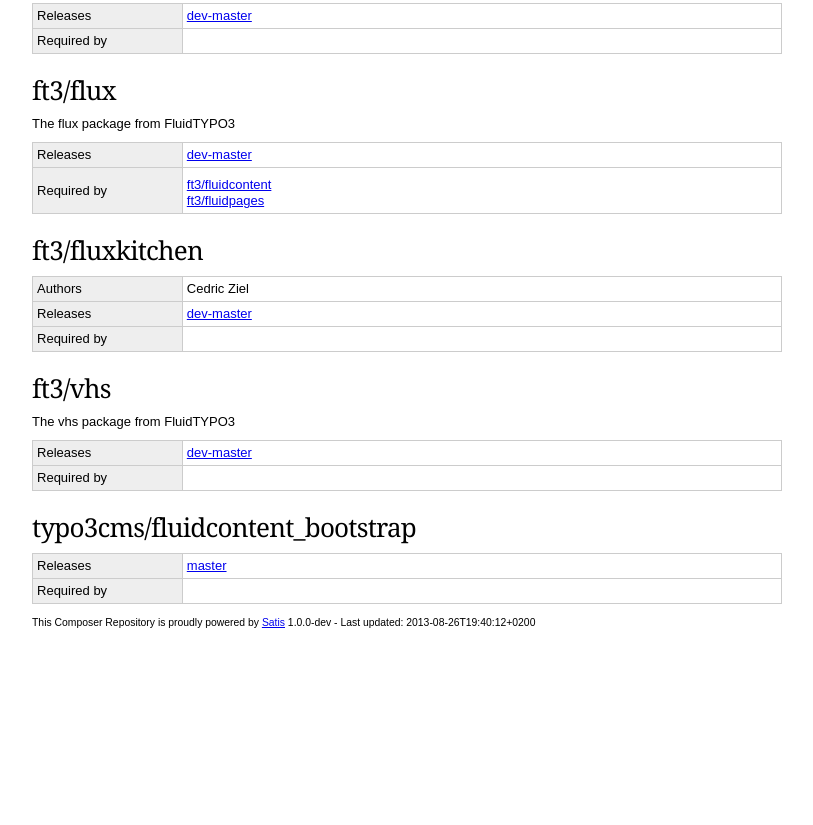
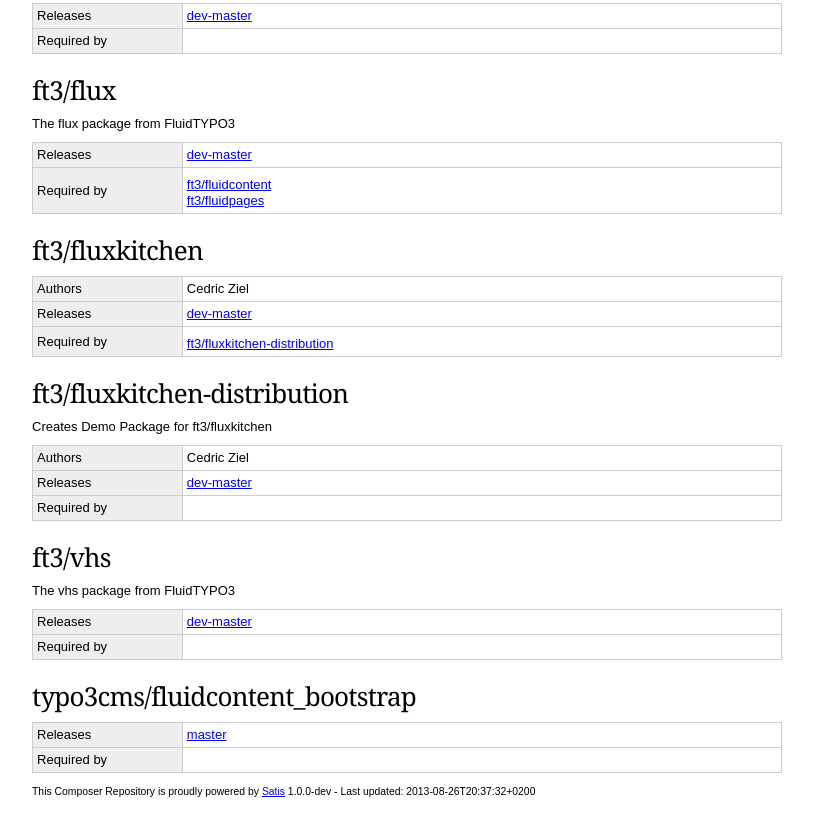
Before and after one commit to tiggr/composer-repo, a plain HTML site: page index.html in a window 1280 px wide. Shown: the part 571-1396 px from the top of the page, without its empty margins (233-1046 px from the left). Before the commit the page ends 1227 px from the top, so only its background shows below. Drawn offline with Linux system fonts and the light colour scheme.

```diff
--- a/index.html
+++ b/index.html
@@ -116,6 +116,28 @@ input#search { font-size: 20px; margin: 5px 0; padding: 4px 5px; width: 100%; bo
                         <tr>
                             <th>Required by</th>
                             <td>
+                                                                                                    <ul>
+                                                                                    <li><a href="#ft3/fluxkitchen-distribution">ft3/fluxkitchen-distribution</a></li>
+                                                                            </ul>
+                                                            </td>
+                        </tr>
+                    </table>
+                                    <h3 id="ft3/fluxkitchen-distribution">ft3/fluxkitchen-distribution</h3>
+                                            <p>Creates Demo Package for ft3/fluxkitchen</p>
+                                        <table>
+                                                                                                    <tr>
+                                <th>Authors</th>
+                                <td>
+                                    Cedric Ziel                                </td>
+                            </tr>
+                                                <tr>
+                            <th>Releases</th>
+                            <td>
+                                <a href="https://api.github.com/repos/cedricziel/fluxkitchen-distribution/zipball/8e84998d0afba8e806c53f70f73f47f3648adb2b" title="8e84998d0afba8e806c53f70f73f47f3648adb2b">dev-master</a>                            </td>
+                        </tr>
+                        <tr>
+                            <th>Required by</th>
+                            <td>
                                                                                             </td>
                         </tr>
                     </table>
@@ -149,7 +171,7 @@ input#search { font-size: 20px; margin: 5px 0; padding: 4px 5px; width: 100%; bo
                             </div>
         </div>
         <div id="ft">
-            <p><small>This Composer Repository is proudly powered by <a href="https://github.com/composer/satis">Satis</a> 1.0.0-dev - Last updated:  2013-08-26T19:40:12+0200</small></p>
+            <p><small>This Composer Repository is proudly powered by <a href="https://github.com/composer/satis">Satis</a> 1.0.0-dev - Last updated:  2013-08-26T20:37:32+0200</small></p>
         </div>
     </div>
 
```
Also changed, not shown: packages.json (+36 -0 lines).
